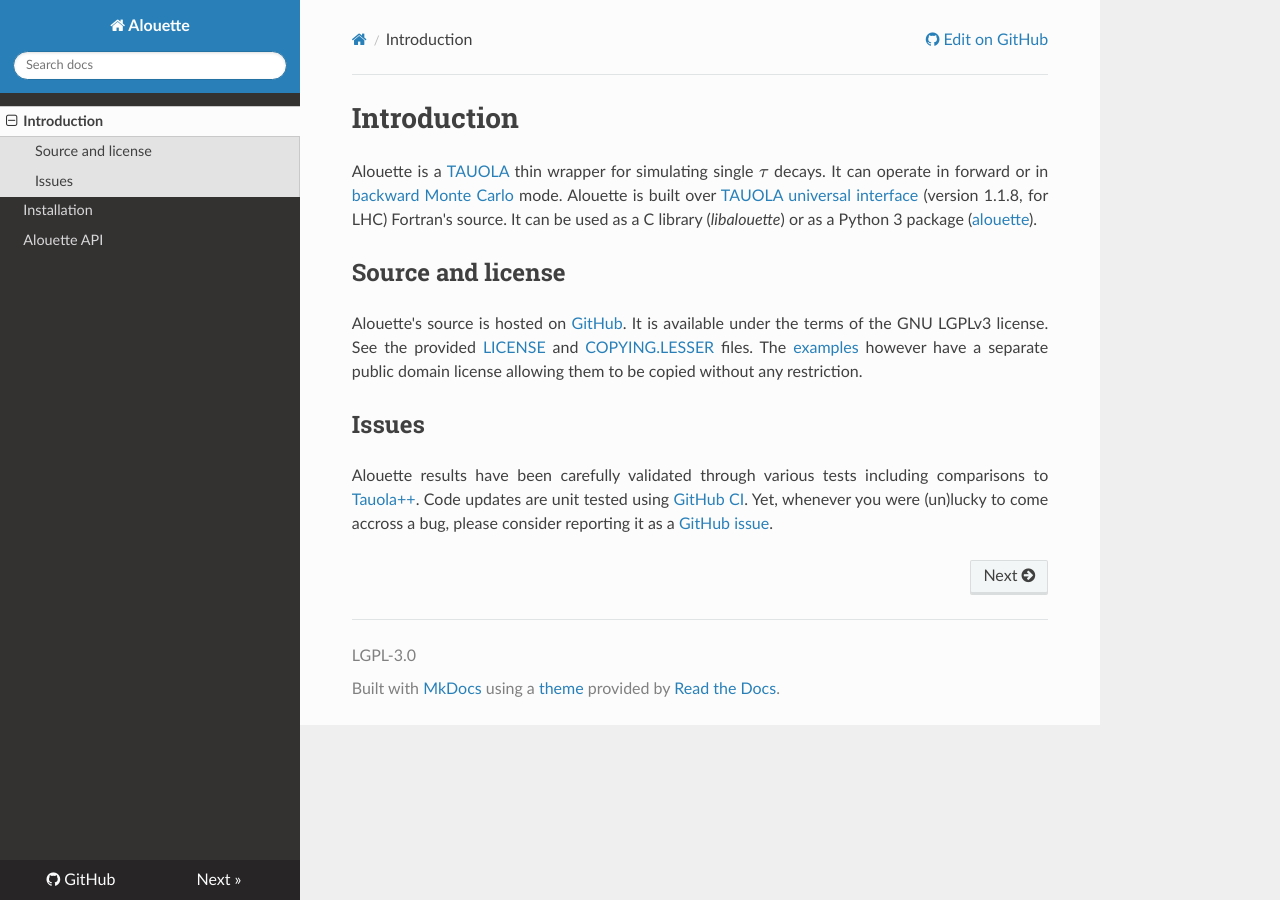
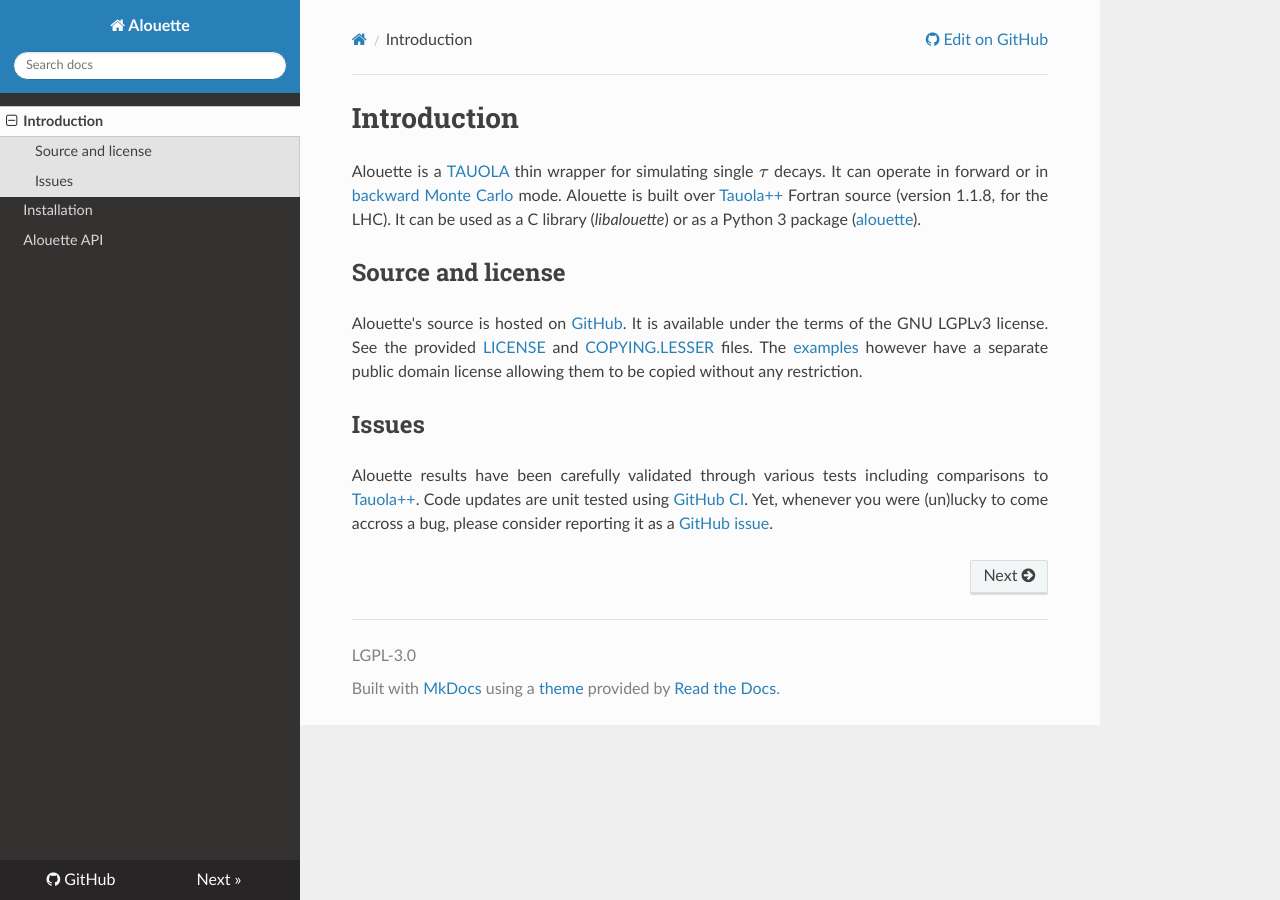
Before and after one commit to niess/alouette, an MkDocs documentation site: the page built from docs/docs/index.md, in a window 1280 px wide. Built offline with MkDocs 1.6.1, drawn with Linux system fonts in a browser that asks for light colours; nearby versions of some CDN libraries; formulas are drawn with MathJax 3.

Commit message:
Update docs for v1.0.1

```diff
--- a/docs/docs/index.md
+++ b/docs/docs/index.md
@@ -1,10 +1,10 @@
 # Introduction
 
-Alouette is a [TAUOLA][TAUOLA] thin wrapper for simulating single $\tau$
-decays.  It can operate in forward or in [backward Monte Carlo][BMC] mode.
-Alouette is built over [TAUOLA universal interface][tauolapp] (version 1.1.8,
-for LHC) Fortran's source. It can be used as a C library (*libalouette*) or as
-a Python 3 package ([alouette][alouette_py]).
+Alouette is a [TAUOLA][TAUOLA] thin wrapper for simulating single $\tau$ decays.
+It can operate in forward or in [backward Monte Carlo][BMC] mode.  Alouette is
+built over [Tauola++][tauolapp] Fortran source (version 1.1.8, for the LHC). It
+can be used as a C library (*libalouette*) or as a Python 3 package
+([alouette][alouette_py]).
 {: .justify}
 
 ## Source and license
```
Also changed, not shown: docs/docs/installation.md (+3 -2 lines), README.md, 1 other file.
